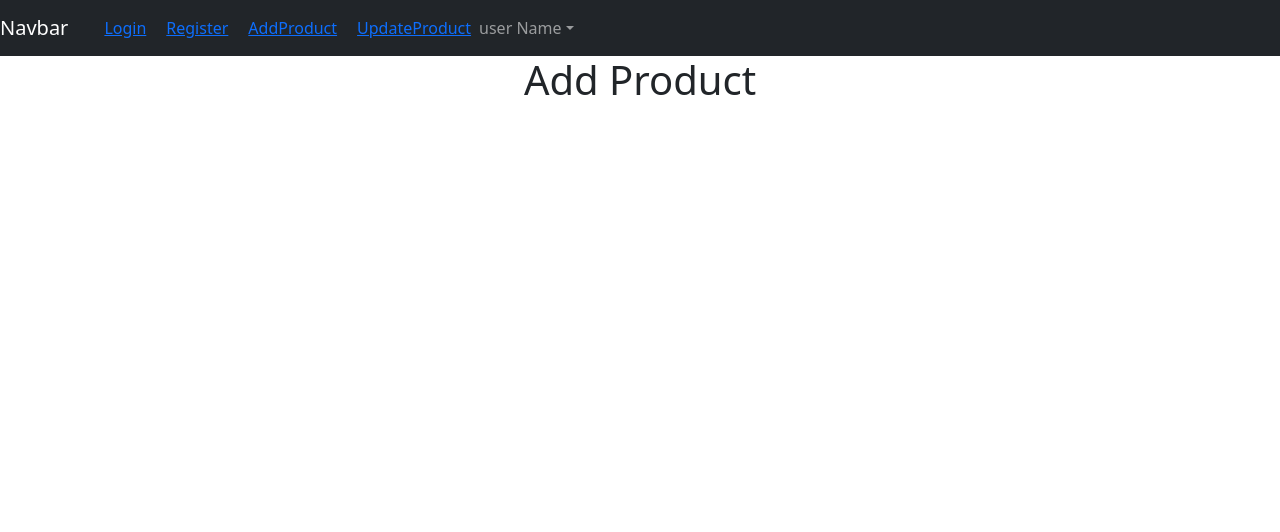
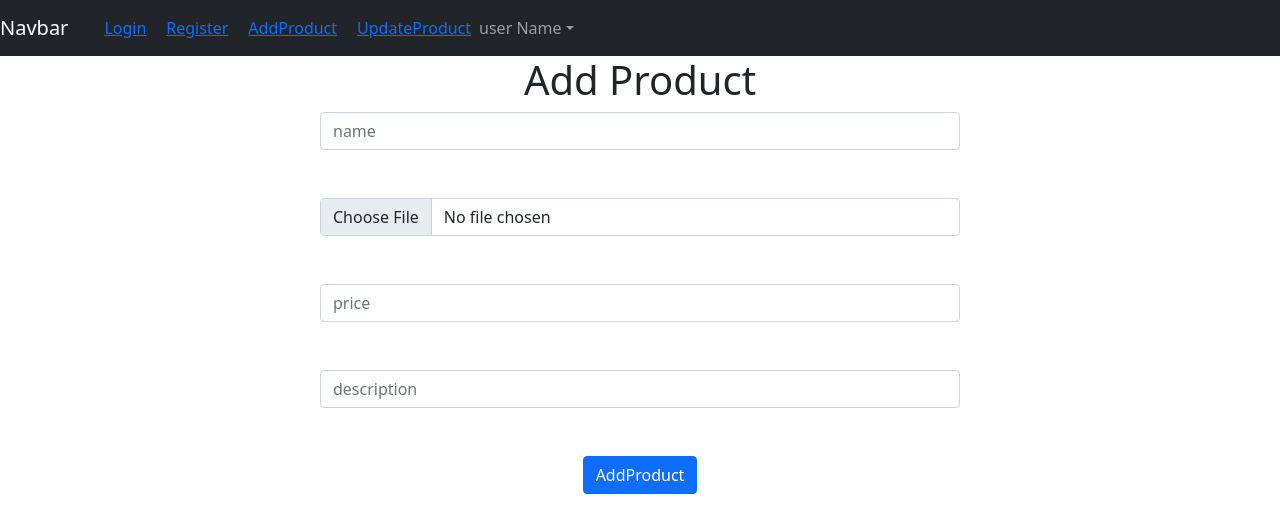
Before and after one commit to shafeenashaikh/React-Project, a React (Create React App) app: page /add in a window 1280 px wide. Shown: the top 532 px of the page. Built offline with nearby package versions, Linux system fonts and the light colour scheme.

Commit message:
created addproduct form

```diff
--- a/src/Components/AddProduct.js
+++ b/src/Components/AddProduct.js
@@ -1,12 +1,34 @@
 import React from 'react'
+import { useState } from 'react'
 import Header from './Header'
 
 
 function AddProduct(){
+
+    const[name,setName] = useState("");
+    const[file,setFile] = useState("");
+    const[price,setPrice] = useState("");
+    const[description,setDescription] = useState("");
+
+    function addproduct(){
+        let item=[name,file,price,description]
+        console.log("addproduct",item)
+    }
     return(
-        <div>
+        <div >
             <Header/>
-            <h1>Add Product</h1>
+            <div className="col-sm-6 offset-sm-3">
+                <h1>Add Product</h1>
+                <input type="text"  value={name} className="form-control" placeholder="name" onChange={(e)=>setName(e.target.value)}/>
+                <br/><br/>
+                <input type="file"  value={file} className="form-control" placeholder="file" onChange={(e)=>setFile(e.target.files[0])}/>
+                <br/><br/>
+                <input type="text"  value={price} className="form-control" placeholder="price" onChange={(e)=>setPrice(e.target.value)}/>
+                <br/><br/>
+                <input type="text"  value={description} className="form-control" placeholder="description" onChange={(e)=>setDescription(e.target.value)}/>
+                <br/><br/>
+                <button className="btn btn-primary" onClick={addproduct}>AddProduct</button>
+            </div>
         </div>
     )
 }
```
